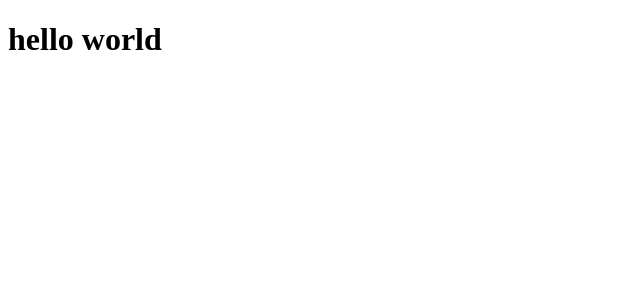
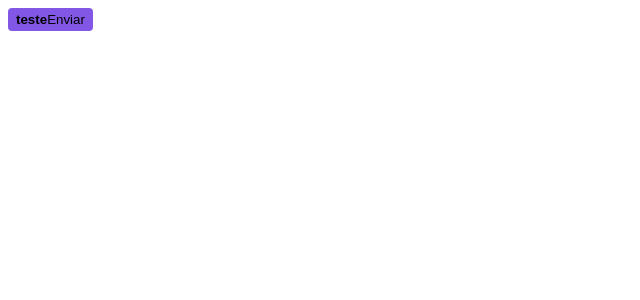
Before and after one commit to ViniciusOshima/Ignite-Shop, a Next.js app: page / in a window 1280 px wide. Shown: the top 300 px of the page, without its empty margins (0-640 px from the left). Built offline with nearby package versions, Linux system fonts and the light colour scheme.

Commit message:
FEAT introduzindo rotas no projeto, fontes,utilização da biblioteca Stitches para introduzir estilização

```diff
--- a/package.json
+++ b/package.json
@@ -9,6 +9,7 @@
     "lint": "next lint"
   },
   "dependencies": {
+    "@stitches/react": "^1.2.8",
     "@types/node": "20.4.5",
     "@types/react": "18.2.18",
     "@types/react-dom": "18.2.7",
--- a/src/pages/_document.tsx
+++ b/src/pages/_document.tsx
@@ -1,9 +1,16 @@
+import { getCssText } from '@/styles'
 import { Html, Head, Main, NextScript } from 'next/document'
 
 export default function Document() {
   return (
     <Html lang="en">
-      <Head />
+      <Head>
+        <link rel="preconnect" href="https://fonts.googleapis.com" />
+        <link rel="preconnect" href="https://fonts.gstatic.com" crossOrigin="anonymous" />
+        <link href="https://fonts.googleapis.com/css2?family=Roboto:wght@400;700&display=swap" rel="stylesheet" />
+
+        <style id='stitches' dangerouslySetInnerHTML={{ __html: getCssText() }} />
+      </Head>
       <body>
         <Main />
         <NextScript />
--- a/src/pages/index.tsx
+++ b/src/pages/index.tsx
@@ -1,5 +1,25 @@
+import { styled } from '../styles/index'
+
+const Button = styled('button', {
+  backgroundColor: '$rocketseat',
+  borderRadius: 4,
+  border: 0,
+  padding: '4px 8px',
+
+  span: {
+    fontWeight: 'bold',
+  },
+
+  '&:hover': {
+    filter: 'brightness(0.8)'
+  },
+})
+
 export default function Home() {
   return (
-    <h1>hello world</h1>
+    <Button>
+      <span>teste</span>
+      Enviar
+    </Button>
   )
 }
--- /dev/null
+++ b/src/pages/success.tsx
@@ -0,0 +1,5 @@
+export default function Success() {
+  return (
+    <h1>Success</h1>
+  )
+}
--- /dev/null
+++ b/src/styles/index.ts
@@ -0,0 +1,18 @@
+import { createStitches } from "@stitches/react";
+
+export const {
+  config,
+  styled,
+  css,
+  globalCss,
+  keyframes,
+  getCssText,
+  theme,
+  createTheme,
+} = createStitches({
+  theme: {
+    colors: {
+      rocketseat: '#8257e6'
+    }
+  }
+})
```
Also changed, not shown: src/pages/product/[id].tsx (added, +9 -0 lines), 1 other file (tests, documents, lock files or other folders).
